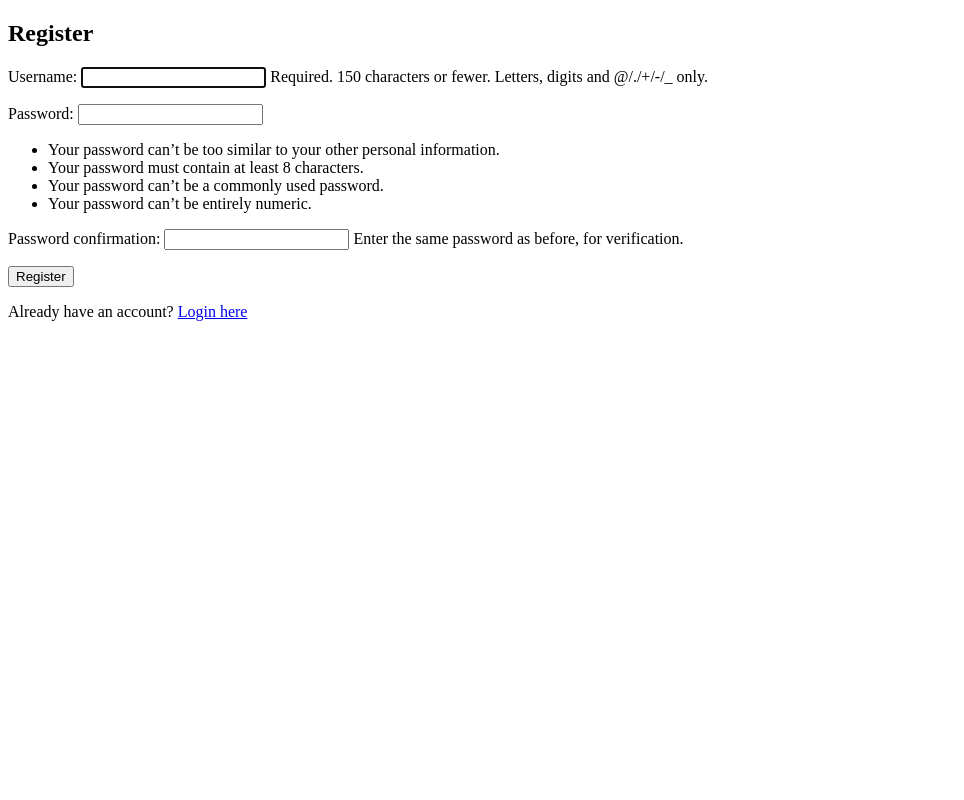
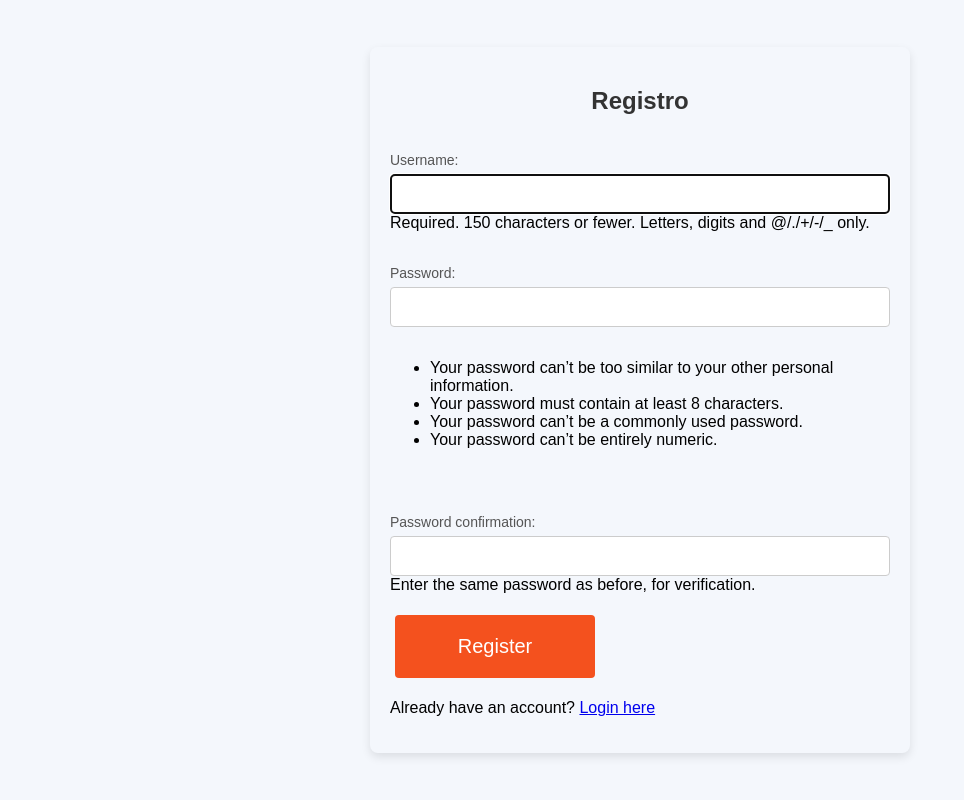
Before and after one commit to DvidHernan/Proyecto-PLATAFORMA-DE-APOYO-PSICOL-GICO-VIRTUAL, a Django app: page /accounts/register/ in a window 1280 px wide. Shown: the whole page, without its empty margins (0-964 px from the left). Run offline with Django 3.2, Linux system fonts and the light colour scheme.

Commit message:
Pagina de inicio y registro

```diff
--- a/proyecto/accounts/static/accounts/CSS/styles.css
+++ b/proyecto/accounts/static/accounts/CSS/styles.css
@@ -22,6 +22,14 @@ h2 {
     box-shadow: 0 4px 10px rgba(0, 0, 0, 0.1);
     width: 300px;
     text-align: center;
+}
+.container {
+    background-color: rgba(220, 231, 255, 0);
+    padding: 20px;
+    border-radius: 8px;
+    box-shadow: 0 4px 10px rgba(0, 0, 0, 0.1);
+    width: 500px;
+    text-align: left;
 }
 
 /* Estilos del formulario */
@@ -50,19 +58,45 @@ input {
     box-sizing: border-box;
 }
 
-button {
-    padding: 10px;
-    background-color: #4CAF50;
-    color: white;
+.button2 {
+    display: inline-block;
+    border-radius: 4px;
+    background-color: #f4511e;
     border: none;
-    border-radius: 4px;
+    color: #FFFFFF;
+    text-align: center;
+    font-size: 20px;
+    padding: 20px;
+    width: 200px;
+    transition: all 0.5s;
     cursor: pointer;
-    font-size: 16px;
+    margin: 5px;
 }
 
-button:hover {
-    background-color: #45a049;
-}
+.button2 span {
+    cursor: pointer;
+    display: inline-block;
+    position: relative;
+    transition: 0.5s;
+  }
+
+  .button2 span:after {
+    content: '\00bb';
+    position: absolute;
+    opacity: 0;
+    top: 0;
+    right: -20px;
+    transition: 0.5s;
+  }
+
+  .button2:hover span {
+    padding-right: 25px;
+  }
+
+  .button2:hover span:after {
+    opacity: 1;
+    right: 0;
+  }
 
 /* Estilos de mensajes de error */
 .error {
@@ -70,6 +104,29 @@ button:hover {
     font-size: 14px;
     text-align: center;
 }
+
+.button {
+    display: inline-block;
+    padding: 10px 5px;
+    font-size: 15px;
+    cursor: pointer;
+    text-align: center;
+    text-decoration: none;
+    outline: none;
+    color: #fff;
+    background-color: #04AA6D;
+    border: none;
+    border-radius: 15px;
+    box-shadow: 0 9px #999;
+  }
+
+  .button:hover {background-color: #3e8e41}
+
+  .button:active {
+    background-color: #3e8e41;
+    box-shadow: 0 5px #666;
+    transform: translateY(4px);
+  }
 
 /* Enlace de registro */
 .register-link {
--- a/proyecto/accounts/templates/accounts/login.html
+++ b/proyecto/accounts/templates/accounts/login.html
@@ -20,7 +20,7 @@
                 <label for="password">Password:</label>
                 <input type="password" name="password" required>
             </div>
-            <button type="submit" class="submit-btn">Login</button>
+            <button type="submit" class="button">Login</button>
         </form>
 
         {% if error %}
--- a/proyecto/accounts/templates/accounts/register.html
+++ b/proyecto/accounts/templates/accounts/register.html
@@ -1,16 +1,20 @@
 <!DOCTYPE html>
 <html>
 <head>
-    <title>Register</title>
+    <title>Registro</title>
+    {% load static %}
+    <link rel="stylesheet" type="text/css" href="{% static 'accounts/css/styles.css' %}">
 </head>
 <body>
-    <h2>Register</h2>
-    <form method="post">
-        {% csrf_token %}
-        {{ form.as_p }}
-        <button type="submit">Register</button>
-    </form>
+    <div class="container">
+        <h2>Registro</h2>
+        <form method="post" class="form">
+            {% csrf_token %}
+            {{ form.as_p }}
+            <button type="submit" class="button2" style="vertical-align:middle"><span>Register </span></button>
+        </form>
 
-    <p>Already have an account? <a href="{% url 'login' %}">Login here</a></p>
+        <p class="login-link">Already have an account? <a href="{% url 'login' %}">Login here</a></p>
+    </div>
 </body>
 </html>
```
Also changed, not shown: proyecto/db.sqlite3.
